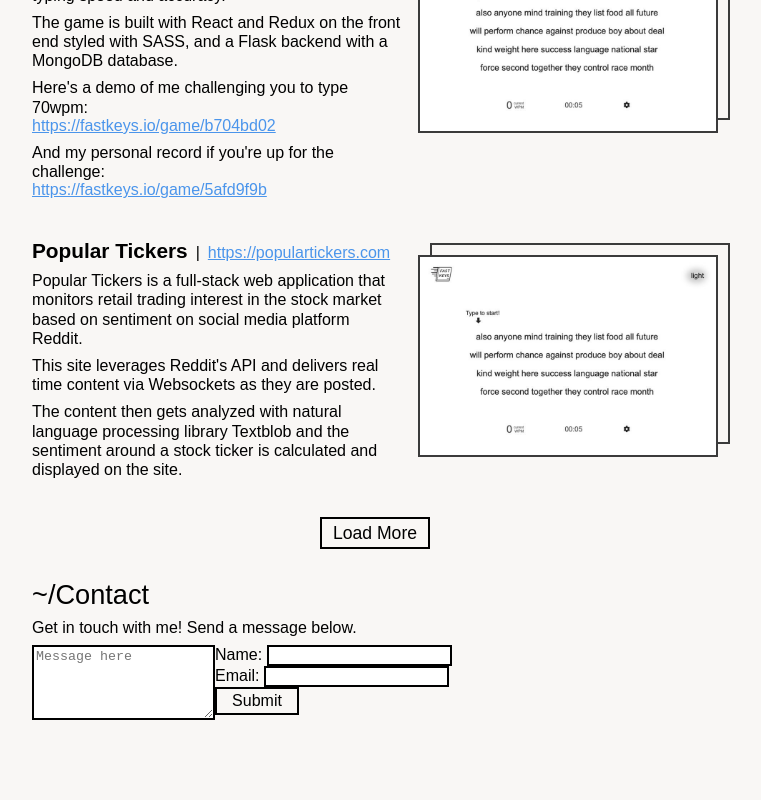
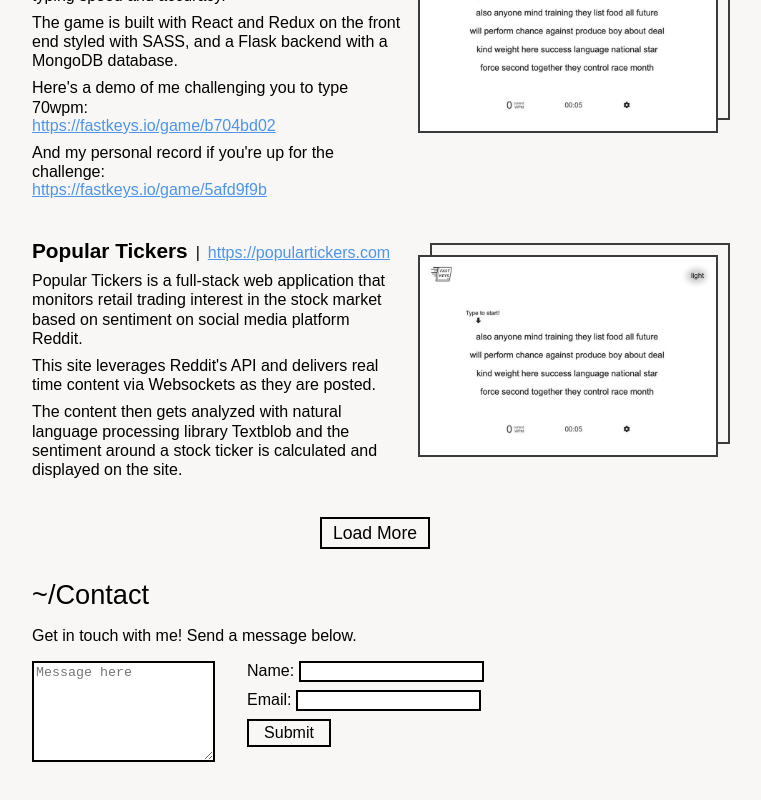
Before and after one commit to davidc360/davidcao.sh, a React (Create React App) app: page / in a window 1280 px wide. Shown: the part 634-1434 px from the top of the page, without its empty margins (265-1026 px from the left). Built offline with nearby package versions, Linux system fonts and the light colour scheme.

Commit message:
styled message and now messages wont send if missing input

```diff
--- a/src/Contact.js
+++ b/src/Contact.js
@@ -6,9 +6,23 @@ init('user_REUMllQclwmLqErmaHbkL')
 export default function () {
     const [sent, setSent] = useState(false)
     const [success, setSuccess] = useState(null)
+    const [errorMessage, setErrorMessage] = useState("")
 
     function sendEmail() {
-        if (document.getElementById("messageArea").value === "") {
+        const messageArea = document.getElementById("messageArea")
+        const nameInput = document.getElementById("nameInput")
+        const emailInput = document.getElementById("emailInput")
+        if (messageArea.value === "") {
+            setErrorMessage("Please enter a message.")
+            messageArea.focus()
+            return
+        } else if (nameInput.value === "") {
+            setErrorMessage("Please enter your name.")
+            nameInput.focus()
+            return
+        } else if (emailInput.value === "") {
+            setErrorMessage("Please enter your email.")
+            emailInput.focus()
             return
         }
         setSent(true)
@@ -28,15 +42,16 @@ export default function () {
                 <textarea className='contact-text-area border' id="messageArea" placeholder="Message here" name="message"></textarea>
                 <br/>
             </div>
-            <div>
+            <div className="contact-right">
                 <div>
                     <label>Name: </label>
-                    <input type="text" name="user_name" className="border"/>
+                    <input type="text" id="nameInput" name="user_name" className="border"/>
                 </div>
                 <div>
                     <label>Email: </label>
-                    <input type="email" name="user_email" className="border"/>
+                    <input type="email" id="emailInput" name="user_email" className="border"/>
                 </div>
+                <div>{errorMessage}</div>
                 <div className='submit' onClick={sendEmail}>
                     Submit
                 </div>
@@ -47,10 +62,10 @@ export default function () {
     return (
         <div className="contactCtn">
             <div className="heading">~/Contact</div>
-            <div className='contact'>
-                <div>
-                        Get in touch with me! Send a message below.
-                </div>
+            <div className="contactPrompt">
+                    Get in touch with me! Send a message below.
+            </div>
+            <div className='contactForm'>
                 <br/>
                 {sent ?
                     success === true ? (
--- a/src/Contact.sass
+++ b/src/Contact.sass
@@ -1,5 +1,11 @@
 .contactCtn
     width: 100%
+
+.contact-right
+    margin-left: 2em
+
+    > div
+        margin-bottom: 0.5em
 
 #contact-form
     display: flex
@@ -13,14 +19,17 @@
 
     &:hover
         cursor: pointer
-        box-shadow: 0 0 0 4px black
+        box-shadow: 0 0 0 3px black
 
     &:active
         background-color: lightgray
-        box-shadow: 0 0 0 4px #4b95eb
+        box-shadow: 0 0 0 3px #4b95eb
+
+.contactForm, .contactPrompt
+    margin-top: 1em
 
 #messageArea
-    height: 5em
+    height: 7em
 
 .border
     border: solid 2px black
```
